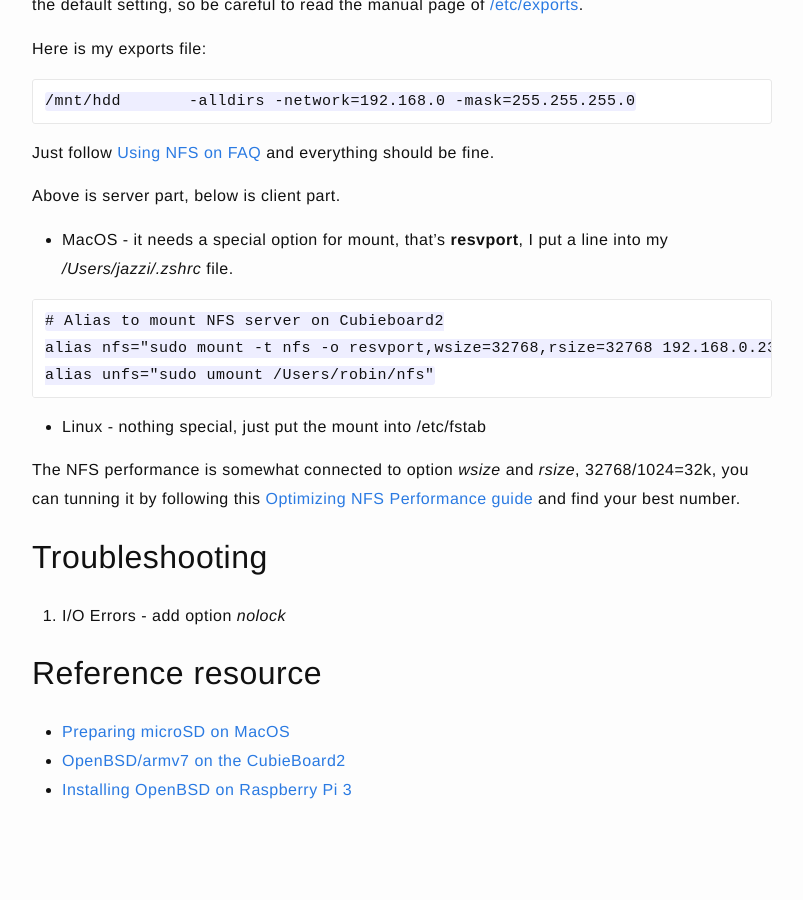
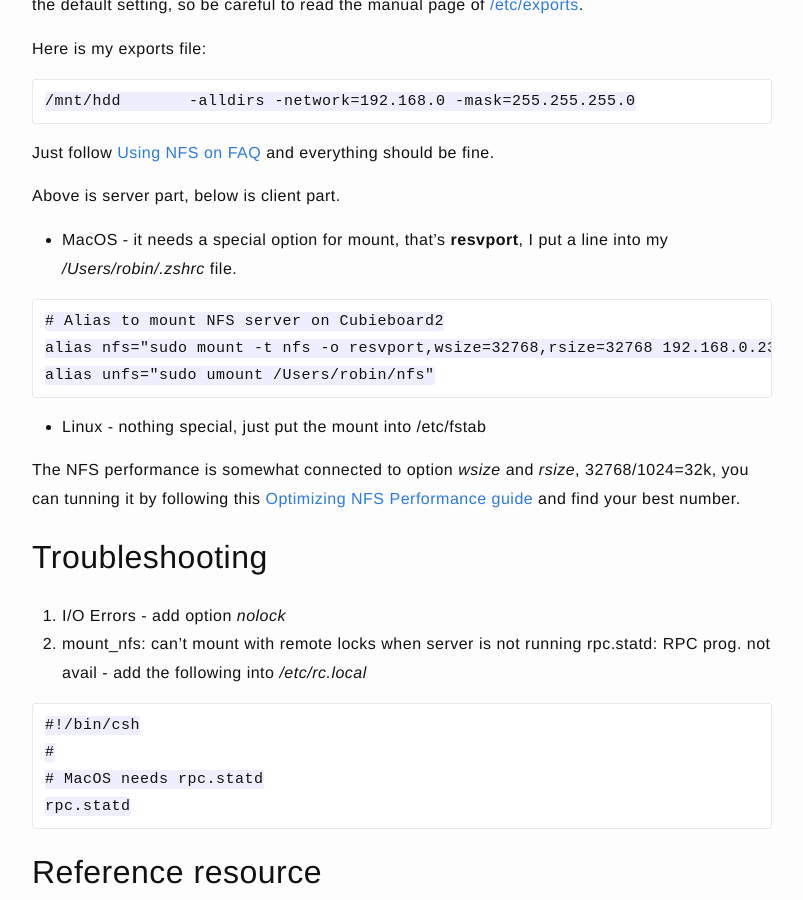
Before and after one commit to jazzi/jazzi.github.io, a Jekyll site: the page built from _posts/2022-11-07-install-openbsd-on-cubieboard2.md, in a window 1280 px wide and 900 px high, scrolled down 1456 px. Shown: the whole window, without its empty margins (238-1041 px from the left). Built offline with Jekyll 4.4.1, drawn with Linux system fonts in a browser that asks for light colours; before the commit the page ends 2320 px from its top, so only the background shows below that.

Commit message:
add more

````diff
--- a/_posts/2022-11-07-install-openbsd-on-cubieboard2.md
+++ b/_posts/2022-11-07-install-openbsd-on-cubieboard2.md
@@ -60,7 +60,7 @@ Just follow [Using NFS on FAQ](https://www.openbsd.org/faq/faq6.html#NFS) and ev
 
 Above is server part, below is client part.
 
-* MacOS - it needs a special option for mount, that's **resvport**, I put a line into my */Users/jazzi/.zshrc* file.
+* MacOS - it needs a special option for mount, that's **resvport**, I put a line into my */Users/robin/.zshrc* file.
 
 ```text
 # Alias to mount NFS server on Cubieboard2
@@ -75,6 +75,14 @@ The NFS performance is somewhat connected to option *wsize* and *rsize*, 32768/1
 ## Troubleshooting
 
 1. I/O Errors - add option *nolock*
+2. mount_nfs: can't mount with remote locks when server is not running rpc.statd: RPC prog. not avail - add the following into */etc/rc.local*
+
+```text
+#!/bin/csh
+#
+# MacOS needs rpc.statd
+rpc.statd
+```
 
 ## Reference resource
 
````
